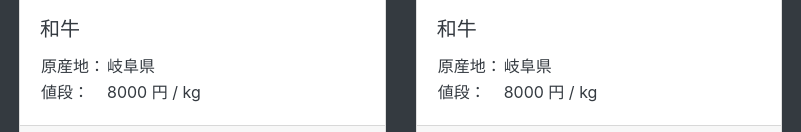
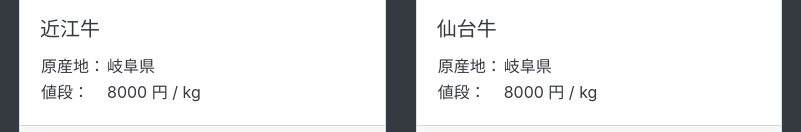
Before and after one commit to ashiminekazumasa/wagyu_price, a plain HTML site: page index.html in a window 1280 px wide. Shown: the part 820-952 px from the top of the page, 41-842 px from the left. Drawn offline with Linux system fonts and the light colour scheme.

```diff
--- a/index.html
+++ b/index.html
@@ -91,7 +91,7 @@
       <a href="#" class="card">
         <img class="card-img-top" src="img/ph_beaf.jpg">
         <div class="card-body">
-          <h5 class="card-title">和牛</h5>
+          <h5 class="card-title">近江牛</h5>
           <table>
             <tr>
               <td>原産地： </td>
@@ -110,7 +110,7 @@
       <a href="#" class="card">
         <img class="card-img-top" src="img/ph_beaf.jpg">
         <div class="card-body">
-          <h5 class="card-title">和牛</h5>
+          <h5 class="card-title">仙台牛</h5>
           <table>
             <tr>
               <td>原産地： </td>
```
